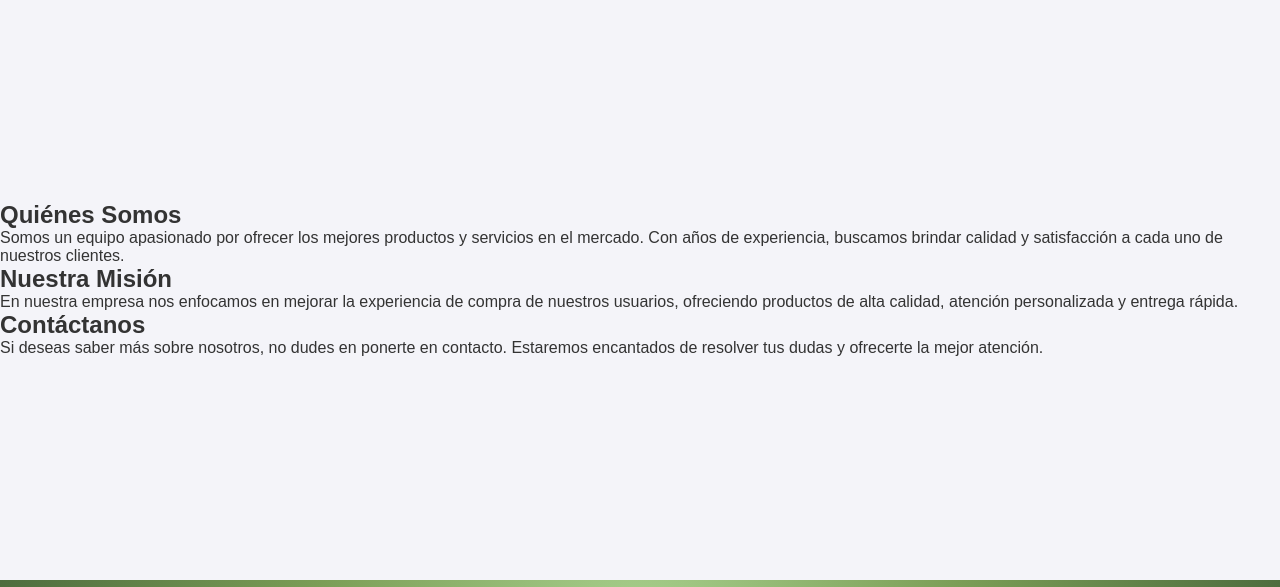
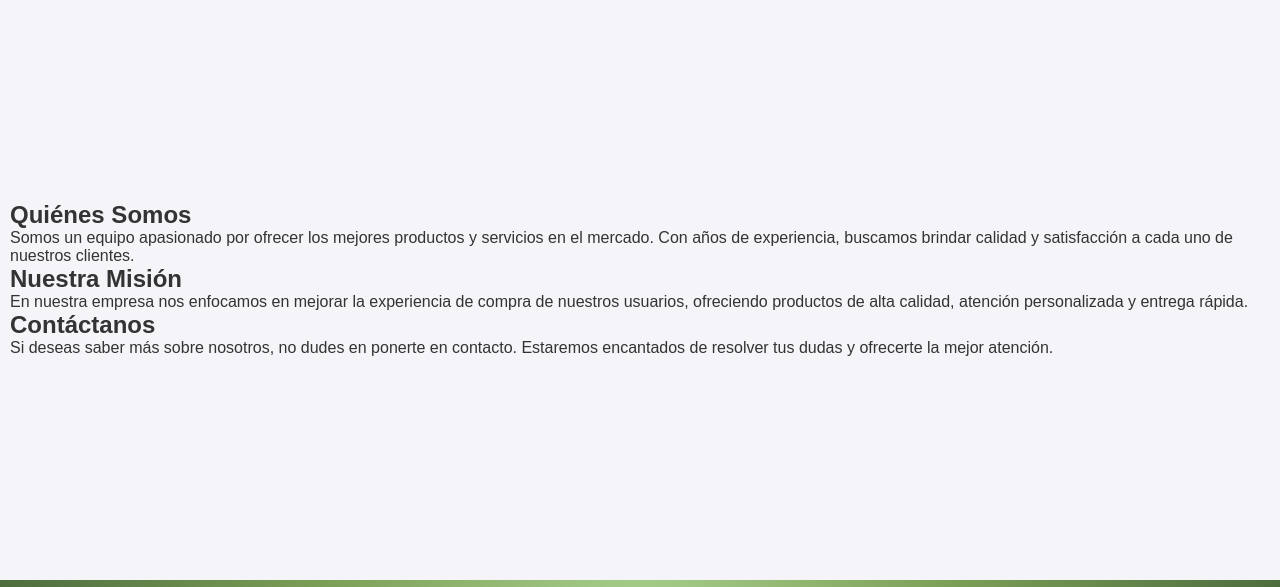
Before and after one commit to jorgedeleon18/Proyecto-integrador, a website built with Vite: page src/pages/Nosotros/nosotros.html in a window 1280 px wide. Shown: the part 122-709 px from the top of the page. Built offline with nearby package versions, Linux system fonts and the light colour scheme.

Commit message:
se añadio estilos a seccion 'nosotros'

```diff
--- a/src/sass/pages/_nosotros.scss
+++ b/src/sass/pages/_nosotros.scss
@@ -4,3 +4,7 @@ body {
     min-height: 100vh;
     flex-direction: column;
 }
+
+.about-us{
+    margin: 10px;
+}
```
